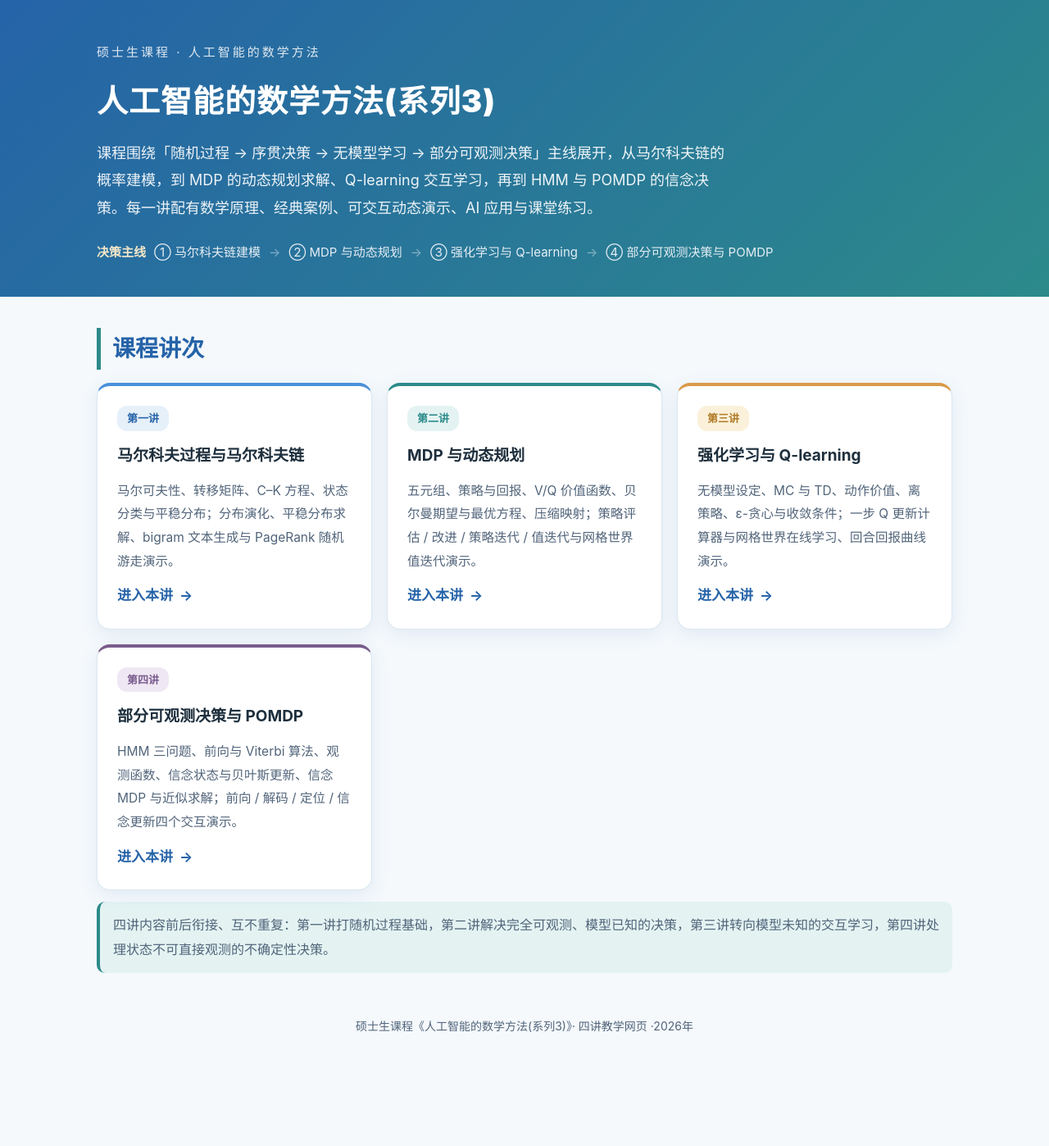
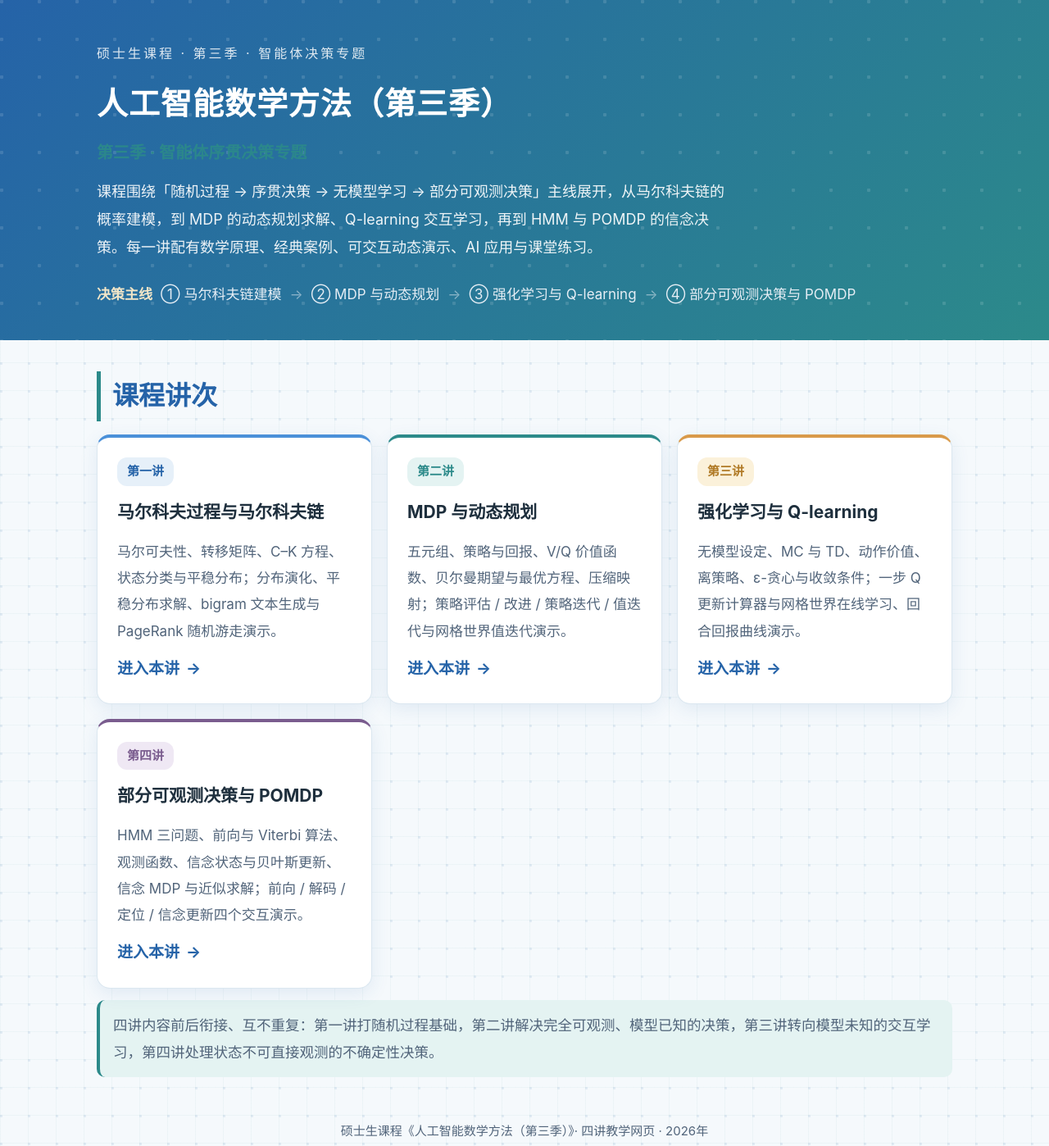
Before and after one commit to QingYH/MathAI_Course, a plain HTML site: page index.html in a window 1280 px wide. Shown: the top 1398 px of the page at 82% size. Before the commit the page ends 1315 px from the top, so only its background shows below. Drawn offline with Linux system fonts and the light colour scheme; a web font is replaced by a local one.

Commit message:
Update index.html

```diff
--- a/index.html
+++ b/index.html
@@ -3,7 +3,7 @@
 <head>
 <meta charset="UTF-8">
 <meta name="viewport" content="width=device-width, initial-scale=1.0">
-<title>人工智能的数学方法 · 研究生课程</title>
+<title>人工智能数学方法（第三季） · 研究生课程</title>
 <link rel="stylesheet" href="https://miaoda.feishu.cn/fonts/css2?family=Noto+Sans+SC:wght@300;400;500;700;900&family=Noto+Serif+SC:wght@600;700&display=swap">
 <style>
   :root{
@@ -14,23 +14,23 @@
   }
   *{box-sizing:border-box;margin:0;padding:0;}
   html{scroll-behavior:smooth;}
-  body{font-family:"Noto Sans SC",-apple-system,BlinkMacSystemFont,"PingFang SC","Microsoft YaHei",sans-serif;background:var(--bg);color:var(--ink);font-size:17px;line-height:1.85;}
+  body{font-family:"Noto Sans SC",-apple-system,BlinkMacSystemFont,"PingFang SC","Microsoft YaHei",sans-serif;background-color:var(--bg);background-image:radial-gradient(circle at 1.5px 1.5px, rgba(37,99,168,.10) 1.4px, transparent 1.5px),linear-gradient(rgba(44,138,138,.045) 1px, transparent 1px),linear-gradient(90deg, rgba(44,138,138,.045) 1px, transparent 1px);background-size:34px 34px,34px 34px,34px 34px;color:var(--ink);font-size:19px;line-height:1.9;}
   .wrap{max-width:1080px;margin:0 auto;padding:0 18px;}
-  header.hero{background:linear-gradient(135deg,#2563a8 0%,#2c8a8a 100%);color:#fff;padding:50px 0 40px;}
-  header.hero .kicker{font-size:15px;letter-spacing:3px;opacity:.85;margin-bottom:10px;}
+  header.hero{background:radial-gradient(circle at 2px 2px, rgba(255,255,255,.13) 2px, transparent 2.6px),linear-gradient(135deg,#2563a8 0%,#2c8a8a 100%);background-size:46px 46px,cover;color:#fff;padding:50px 0 40px;}
+  header.hero .kicker{font-size:16px;letter-spacing:3px;opacity:.85;margin-bottom:10px;}
   header.hero h1{font-size:clamp(26px,4.5vw,38px);font-weight:900;letter-spacing:1px;}
   header.hero p{margin-top:12px;font-size:clamp(15px,2.2vw,18px);opacity:.92;max-width:780px;}
-  .flow{display:flex;flex-wrap:wrap;align-items:center;gap:10px;margin-top:24px;font-size:15px;color:#e6eef5;}
+  .flow{display:flex;flex-wrap:wrap;align-items:center;gap:10px;margin-top:24px;font-size:17px;color:#e6eef5;}
   .flow b{color:#f2e6c8;}
   .flow .sep{opacity:.5;}
   section{padding:38px 0 8px;}
-  h2{font-size:clamp(22px,3.2vw,28px);font-weight:900;color:var(--primary);margin-bottom:16px;padding-left:14px;border-left:5px solid var(--accent);}
+  h2{font-size:clamp(24px,3.4vw,32px);font-weight:900;color:var(--primary);margin-bottom:16px;padding-left:14px;border-left:5px solid var(--accent);}
   .grid{display:grid;grid-template-columns:repeat(auto-fit,minmax(300px,1fr));gap:18px;}
   .card{background:var(--card);border:1px solid var(--line);border-radius:var(--radius);box-shadow:var(--shadow);padding:24px;text-decoration:none;color:var(--ink);display:flex;flex-direction:column;gap:12px;transition:transform .25s ease,box-shadow .25s ease;}
   .card:hover{transform:translateY(-6px);box-shadow:0 16px 34px rgba(37,99,168,.16);}
-  .badge{display:inline-block;background:var(--accent-soft);color:var(--accent);font-size:13px;font-weight:700;padding:3px 12px;border-radius:12px;align-self:flex-start;}
-  .card h3{font-size:19px;font-weight:700;}
-  .card p{color:var(--sub);font-size:15.5px;flex:1;}
+  .badge{display:inline-block;background:var(--accent-soft);color:var(--accent);font-size:15px;font-weight:700;padding:3px 12px;border-radius:12px;align-self:flex-start;}
+  .card h3{font-size:21px;font-weight:700;}
+  .card p{color:var(--sub);font-size:17px;flex:1;}
   .card .go{font-weight:700;color:var(--primary);display:inline-flex;align-items:center;gap:8px;}
   .card .go::after{content:"→";transition:transform .25s ease;}
   .card:hover .go::after{transform:translateX(6px);}
@@ -38,17 +38,18 @@
   .c2{border-top:4px solid #2c8a8a;} .c2 .badge{background:#e4f3f2;color:#2c8a8a;}
   .c3{border-top:4px solid #d99a4a;} .c3 .badge{background:#fbf1da;color:#b07a26;}
   .c4{border-top:4px solid #7a5c8e;} .c4 .badge{background:#efe8f4;color:#7a5c8e;}
-  .note{background:var(--accent-soft);border-left:4px solid var(--accent);border-radius:10px;padding:14px 16px;margin:14px 0;font-size:16px;color:var(--sub);}
-  footer{padding:30px 0 50px;color:var(--sub);font-size:14px;text-align:center;}
-  @media (max-width:640px){body{font-size:16px;}header.hero{padding:34px 0 28px;}.card{padding:18px;}}
+  .note{background:var(--accent-soft);border-left:4px solid var(--accent);border-radius:10px;padding:14px 16px;margin:14px 0;font-size:17.5px;color:var(--sub);}
+  footer{padding:30px 0 50px;color:var(--sub);font-size:15px;text-align:center;}
+  @media (max-width:640px){body{font-size:17px;}header.hero{padding:34px 0 28px;}.card{padding:18px;}}
 </style>
 </head>
 <body>
 
 <header class="hero">
   <div class="wrap">
-    <div class="kicker">硕士生课程 · 人工智能的数学方法</div>
-    <h1>人工智能的数学方法(系列3)</h1>
+    <div class="kicker">硕士生课程 · 第三季 · 智能体决策专题</div>
+    <h1>人工智能数学方法（第三季）</h1>
+    <p style="font-size:20px;font-weight:700;color:var(--accent);margin:4px 0 10px;">第三季 · 智能体序贯决策专题</p>
     <p>课程围绕「随机过程 → 序贯决策 → 无模型学习 → 部分可观测决策」主线展开，从马尔科夫链的概率建模，到 MDP 的动态规划求解、Q-learning 交互学习，再到 HMM 与 POMDP 的信念决策。每一讲配有数学原理、经典案例、可交互动态演示、AI 应用与课堂练习。</p>
     <div class="flow">
       <b>决策主线</b>
@@ -64,25 +65,25 @@
   <div class="wrap">
     <h2>课程讲次</h2>
     <div class="grid">
-      <a class="card c1" href="lecture1.html">
+      <a class="card c1" href="第一讲-马尔科夫过程与马尔科夫链.html">
         <span class="badge">第一讲</span>
         <h3>马尔科夫过程与马尔科夫链</h3>
         <p>马尔可夫性、转移矩阵、C–K 方程、状态分类与平稳分布；分布演化、平稳分布求解、bigram 文本生成与 PageRank 随机游走演示。</p>
         <span class="go">进入本讲</span>
       </a>
-      <a class="card c2" href="lecture2.html">
+      <a class="card c2" href="第二讲-MDP与动态规划.html">
         <span class="badge">第二讲</span>
         <h3>MDP 与动态规划</h3>
         <p>五元组、策略与回报、V/Q 价值函数、贝尔曼期望与最优方程、压缩映射；策略评估 / 改进 / 策略迭代 / 值迭代与网格世界值迭代演示。</p>
         <span class="go">进入本讲</span>
       </a>
-      <a class="card c3" href="lecture3.html">
+      <a class="card c3" href="第三讲-强化学习与Q-learning.html">
         <span class="badge">第三讲</span>
         <h3>强化学习与 Q-learning</h3>
         <p>无模型设定、MC 与 TD、动作价值、离策略、ε-贪心与收敛条件；一步 Q 更新计算器与网格世界在线学习、回合回报曲线演示。</p>
         <span class="go">进入本讲</span>
       </a>
-      <a class="card c4" href="lecture4.html">
+      <a class="card c4" href="第四讲-部分可观测决策与POMDP.html">
         <span class="badge">第四讲</span>
         <h3>部分可观测决策与 POMDP</h3>
         <p>HMM 三问题、前向与 Viterbi 算法、观测函数、信念状态与贝叶斯更新、信念 MDP 与近似求解；前向 / 解码 / 定位 / 信念更新四个交互演示。</p>
@@ -93,7 +94,7 @@
   </div>
 </section>
 
-<footer><div class="wrap">硕士生课程《人工智能的数学方法(系列3)》· 四讲教学网页 ·2026年</div></footer>
+<footer><div class="wrap">硕士生课程《人工智能数学方法（第三季）》· 四讲教学网页 · 2026年</div></footer>
 
 </body>
 </html>
```
